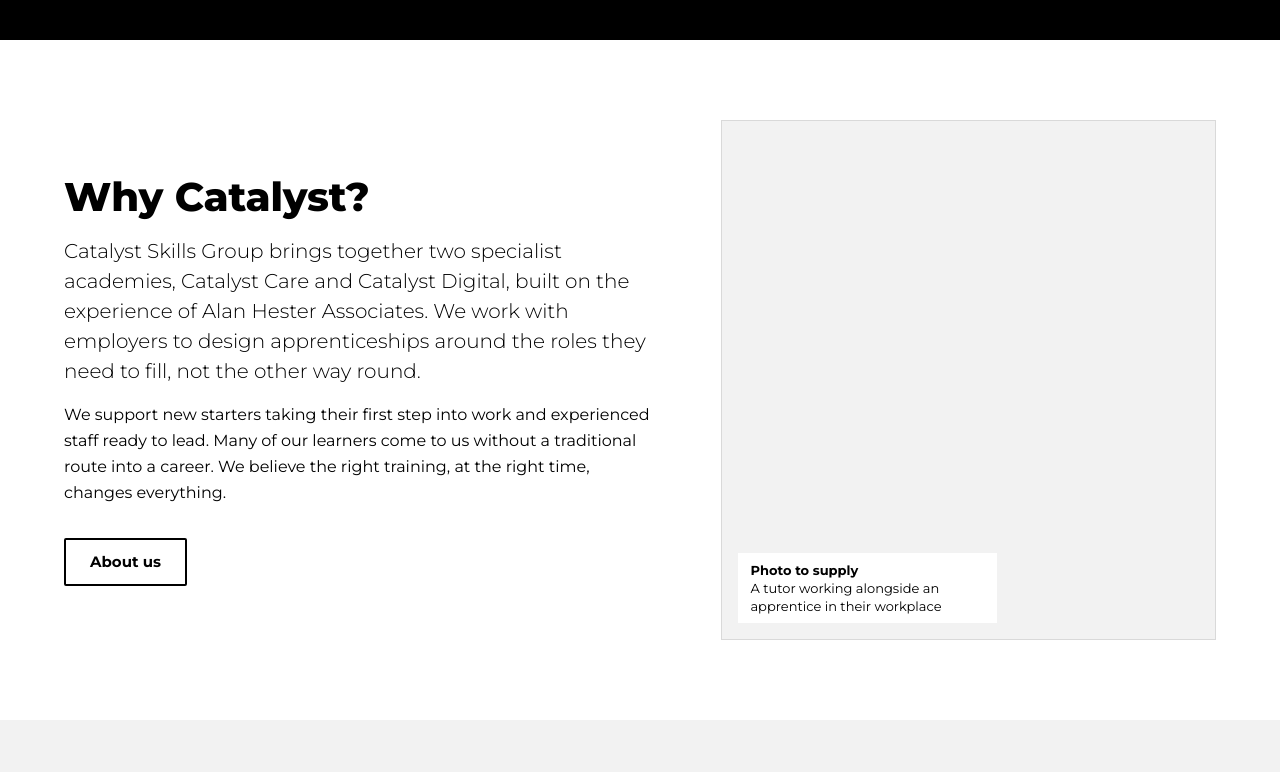
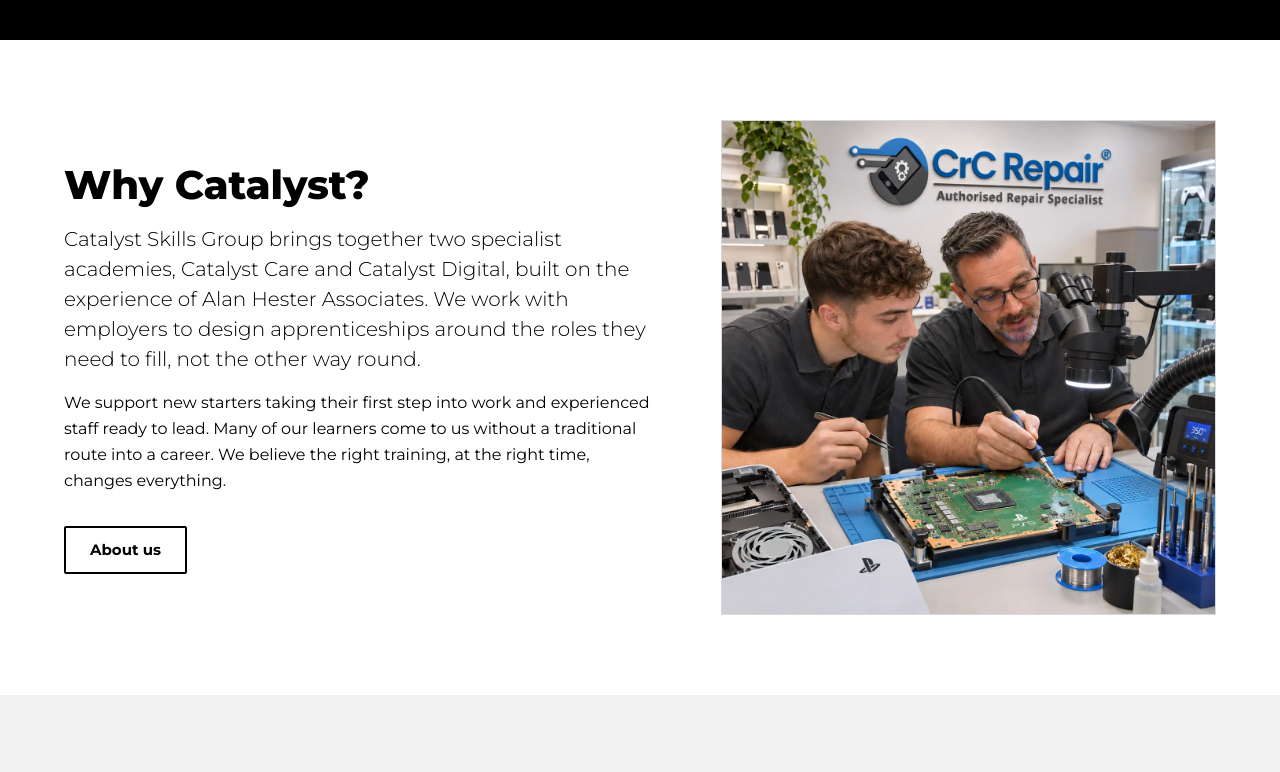
Before and after one commit to crcrepair/main, a plain HTML site: page index.html in a window 1280 px wide. Shown: the part 660-1432 px from the top of the page. Drawn offline with Linux system fonts and the light colour scheme.

Commit message:
Add workplace photo to the Why Catalyst section
Replace the photo placeholder with the supplied tutor-and-apprentice
image and give its slot a square ratio so the whole photo shows at
every screen width.

Co-Authored-By: Claude Fable 5.2 <noreply@anthropic.com>
Claude-Session: https://claude.ai/code/session_012wEFYRHvj6jBUsNRDPb9UV

```diff
--- a/assets/css/catalyst.css
+++ b/assets/css/catalyst.css
@@ -203,6 +203,7 @@ button.nav-link[aria-expanded="true"]::after { transform: translateY(2px) rotate
 .photo-slot--tall { aspect-ratio: 5 / 4; }
 @media (min-width: 900px) { .photo-slot--tall { aspect-ratio: 4 / 5; max-height: 520px; width: 100%; } }
 .photo-slot--wide { aspect-ratio: 3 / 2; }
+.photo-slot--square { aspect-ratio: 1 / 1; }
 .photo-slot img { position: absolute; inset: 0; width: 100%; height: 100%; object-fit: cover; }
 .photo-slot__label { position: relative; margin: var(--s-16); padding: 8px 12px; background: #fff; color: #000; font-size: 13px; line-height: 18px; max-width: 30ch; }
 .photo-slot__label b { display: block; }
--- a/index.html
+++ b/index.html
@@ -127,8 +127,8 @@
           <p>We support new starters taking their first step into work and experienced staff ready to lead. Many of our learners come to us without a traditional route into a career. We believe the right training, at the right time, changes everything.</p>
           <a class="btn" href="#why">About us</a>
         </div>
-        <div class="photo-slot photo-slot--tall">
-          <p class="photo-slot__label"><b>Photo to supply</b> A tutor working alongside an apprentice in their workplace</p>
+        <div class="photo-slot photo-slot--square">
+          <img src="assets/img/why-catalyst.webp" alt="A tutor guiding an apprentice through a circuit board repair at a workbench" width="1254" height="1254" loading="lazy">
         </div>
       </div>
     </section>
```
Also changed, not shown: assets/img/why-catalyst.webp (added).
